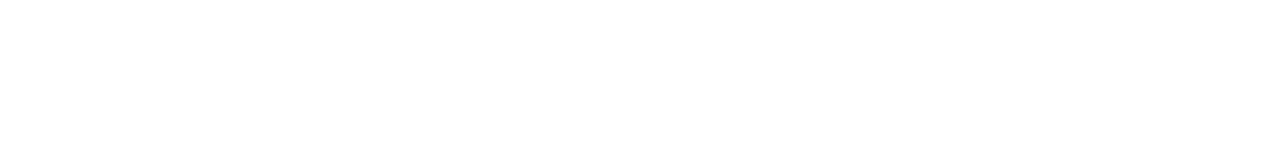
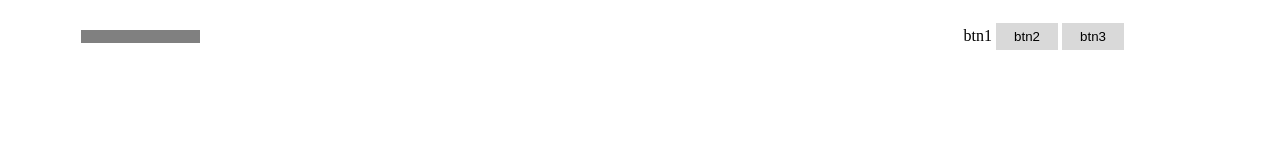
Before and after one commit to ErbolSh/repository, a plain HTML site: page index.html in a window 1280 px wide. Drawn offline with Linux system fonts and the light colour scheme.

Commit message:
repository

```diff
--- a/index.html
+++ b/index.html
@@ -8,6 +8,15 @@
     <title>Document</title>
 </head>
 <body>
-
+    <header>
+        <div class="container">
+            <div class="logo"></div>
+        <div class="but"
+            <button>btn1</button>
+            <button>btn2</button>
+            <button>btn3</button>
+        </div>
+        </div>
+    </header>
 </body>
 </html>
--- a/styles.css
+++ b/styles.css
@@ -0,0 +1,25 @@
+* {
+    box-sizing: border-box;
+    margin: 0;
+    padding: 0;
+}
+.container {
+    width: 1124px;
+    height: 72px;
+    display: flex;
+    align-items: center;
+    justify-content: center;
+    justify-content: space-between;
+}
+.logo {
+    width: 119px;
+    height: 13px;
+    background-color: gray;
+    margin-left: 81px;
+}
+button {
+    border: none;
+    width: 62px;
+    height: 27px;
+    background-color: #d9d9d9;
+}
```
